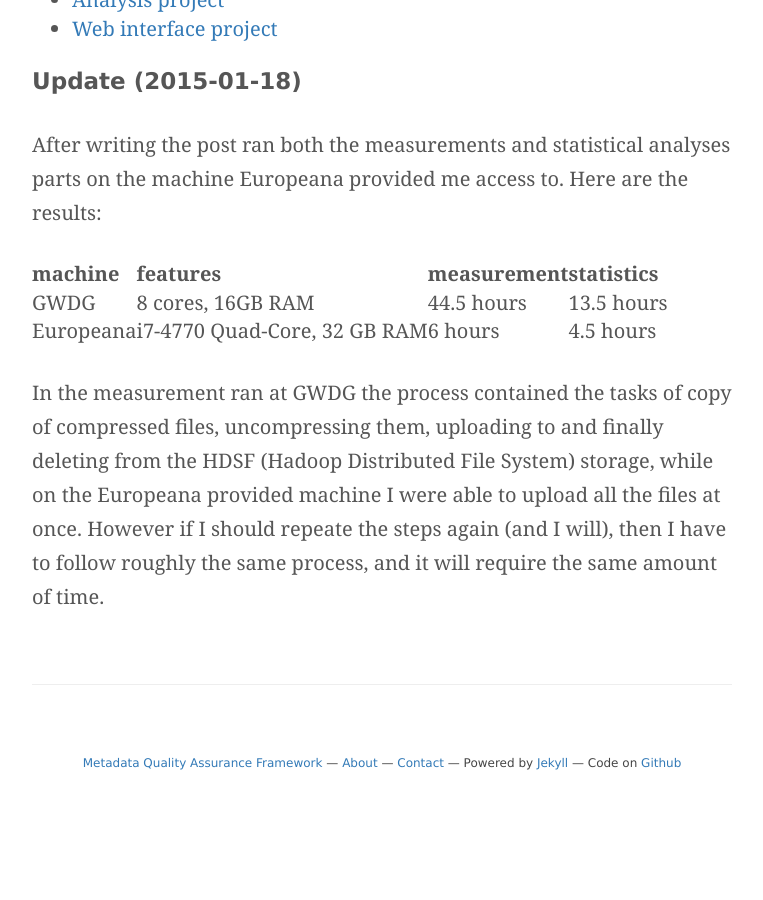
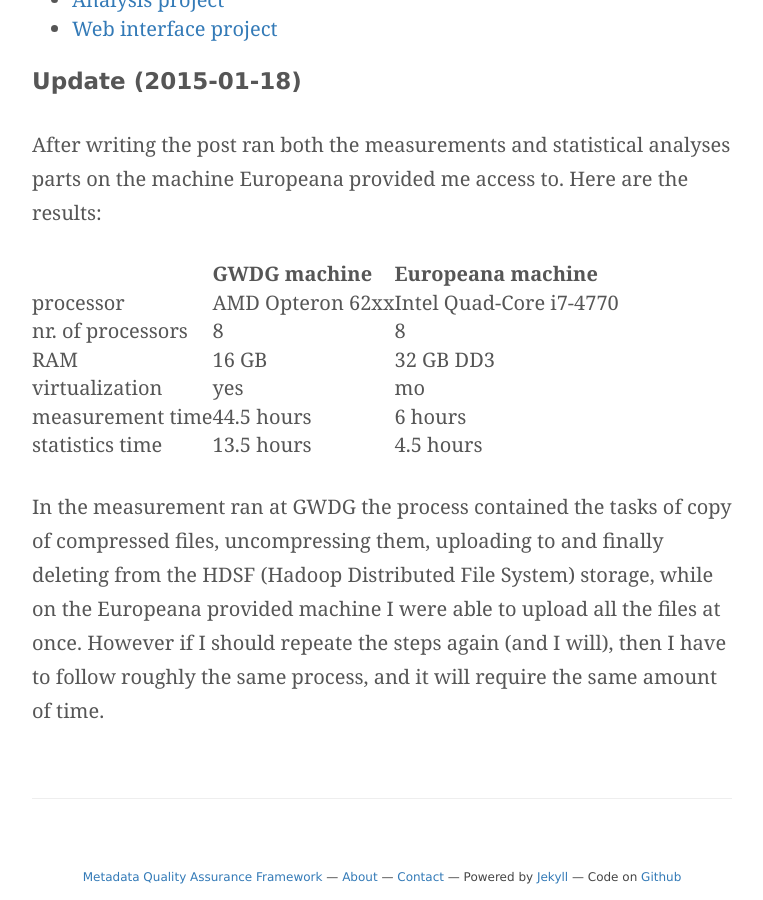
Before and after one commit to pkiraly/pkiraly.github.io, a Jekyll site: the page built from _posts/2016-01-15-second-report.md, in a window 1280 px wide and 900 px high, scrolled down 7961 px. Shown: the whole window, without its empty margins (258-1021 px from the left). Built offline with Jekyll 4.4.1, drawn with Linux system fonts in a browser that asks for light colours; nearby versions of some CDN libraries; some web fonts are replaced; comment, search, counter and statistics services are not loaded; before the commit the page ends 8763 px from its top, so only the background shows below that.

Commit message:
Update 2016-01-15-second-report.md

```diff
--- a/_posts/2016-01-15-second-report.md
+++ b/_posts/2016-01-15-second-report.md
@@ -89,9 +89,13 @@
 
 After writing the post ran both the measurements and statistical analyses parts on the machine Europeana provided me access to. Here are the results:
 
-| machine | features | measurement | statistics |
+| | GWDG machine | Europeana machine |
 | ------- | ------- | ------- |
-| GWDG | 8 cores, 16GB RAM | 44.5 hours | 13.5 hours |
-| Europeana | i7-4770 Quad-Core, 32 GB RAM | 6 hours | 4.5 hours |
+| processor | AMD Opteron 62xx | Intel Quad-Core i7-4770 |
+| nr. of processors | 8 | 8 |
+| RAM | 16 GB | 32 GB DD3 |
+| virtualization | yes | mo |
+| measurement time | 44.5 hours | 6 hours |
+| statistics time | 13.5 hours | 4.5 hours |
 
 In the measurement ran at GWDG the process contained the tasks of copy of compressed files, uncompressing them, uploading to and finally deleting from the HDSF (Hadoop Distributed File System) storage, while on the Europeana provided machine I were able to upload all the files at once. However if I should repeate the steps again (and I will), then I have to follow roughly the same process, and it will require the same amount of time.
```
